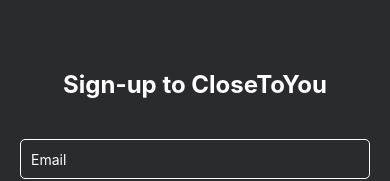
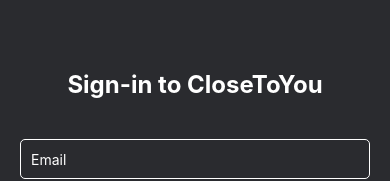
Before and after one commit to Scorhenao/PractiqueReact, a React Native app: screen /Login in a window 390 px wide. Shown: the part 268-449 px from the top of the page. Built offline with nearby package versions, Linux system fonts and the light colour scheme.

Commit message:
chore: change title of the register and login screen

```diff
--- a/src/screens/Login.tsx
+++ b/src/screens/Login.tsx
@@ -62,7 +62,7 @@
     return (
         <Animated.View style={[styles.container, animatedContainerStyle]}>
             <Animated.Text style={[styles.title, animatedTitleStyle, {color: colors.text}]}>
-                {t('Sign-up to CloseToYou')}
+                {t('Sign-in to CloseToYou')}
             </Animated.Text>
 
             <Animated.View style={animatedInputStyle}>
--- a/src/screens/Register.tsx
+++ b/src/screens/Register.tsx
@@ -56,7 +56,7 @@
     return (
         <Animated.View style={[styles.container, animatedContainerStyle]}>
             <Animated.Text style={[styles.title, animatedTitleStyle, {color: colors.text}]}>
-                {t('Sign-in to CloseToYou')}
+                {t('Sign-up to CloseToYou')}
             </Animated.Text>
             <TextInput
                 style={[styles.input, {color: colors.text, borderColor: colors.text}]}
```
